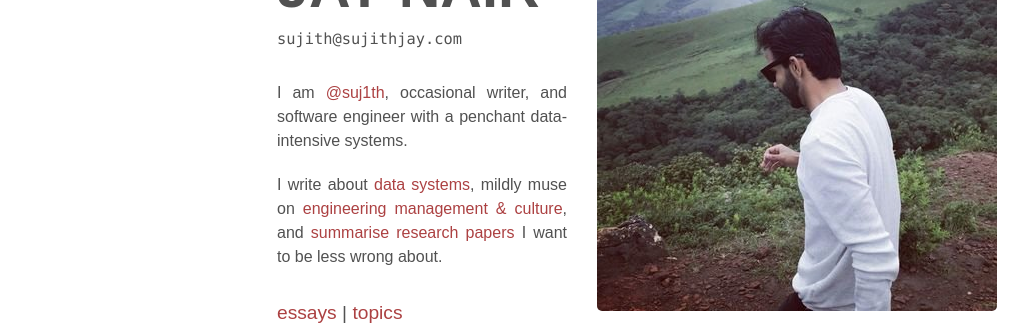
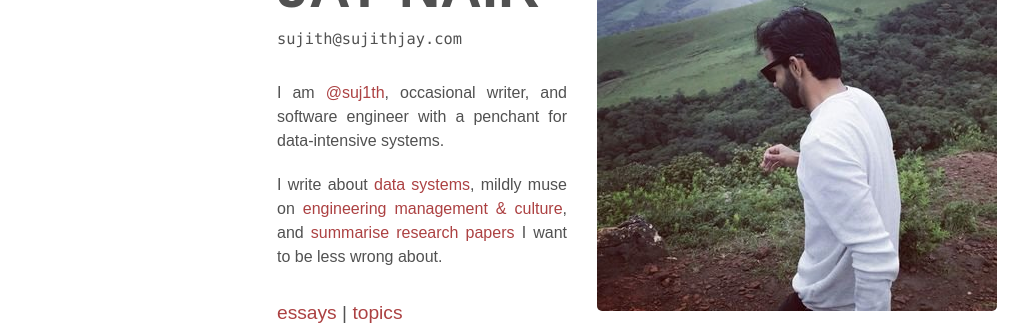
Before and after one commit to sujithjay/sujithjay.github.io, a Jekyll site: the page built from index.md, in a window 1280 px wide. Shown: the part 225-550 px from the top of the page, without its empty margins (3-1031 px from the left). Built offline with Jekyll 4.4.1, drawn with Linux system fonts in a browser that asks for light colours; nearby versions of some CDN libraries; some web fonts are replaced.

Commit message:
Update Index

```diff
--- a/index.md
+++ b/index.md
@@ -23,7 +23,7 @@
 <div class="row">
   <div class ="col-md-offset-2 col-md-7">
     <div id="overview" style="margin-top: 1.5rem;">
-        <p>I am <a class="nodecor" href="https://www.twitter.com/suj1th">@suj1th</a>, occasional writer, and software engineer with a penchant data-intensive systems.</p>
+        <p>I am <a class="nodecor" href="https://www.twitter.com/suj1th">@suj1th</a>, occasional writer, and software engineer with a penchant for data-intensive systems.</p>
         <p>I write about <a class="nodecor" href="/tag/data-systems/">data systems</a>, mildly muse on <a class="nodecor" href="/tag/culture/">engineering management & culture</a>, and <a class="nodecor" href="tag/paper-summary/">summarise research papers</a> I want to be less wrong about.</p>
     </div>
     <div style="margin-top: 1.5rem; font-size: 1.2em;"><a href="/essays">essays</a> | <a href="/topics">topics</a></div>
```
